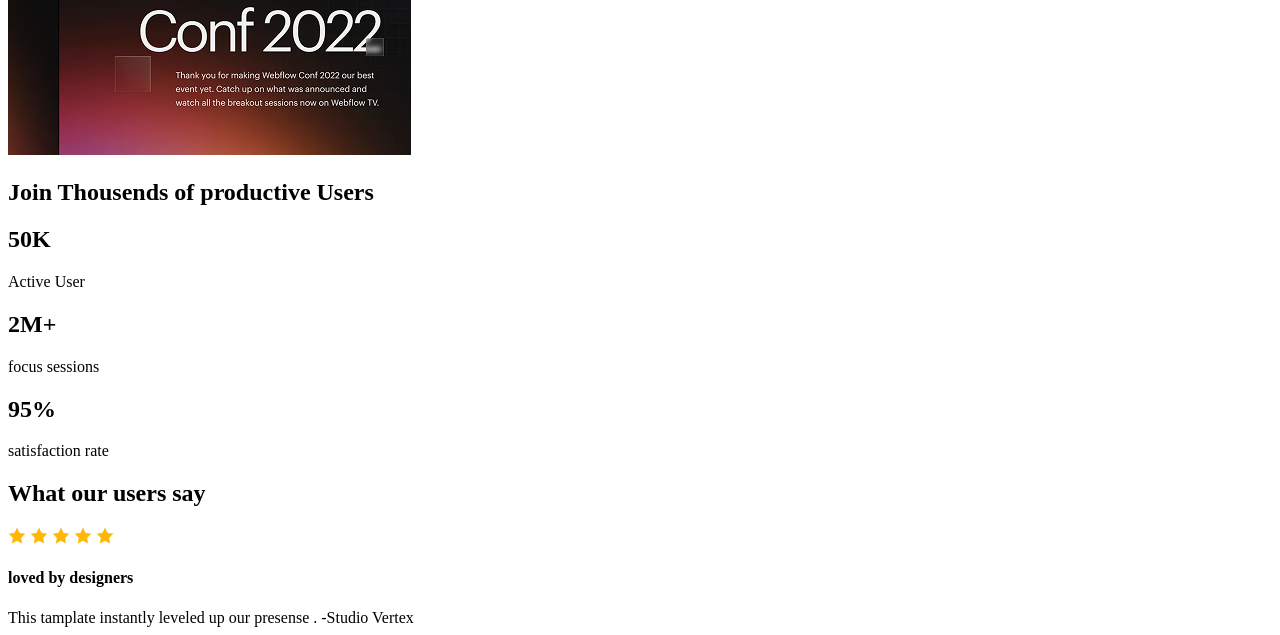
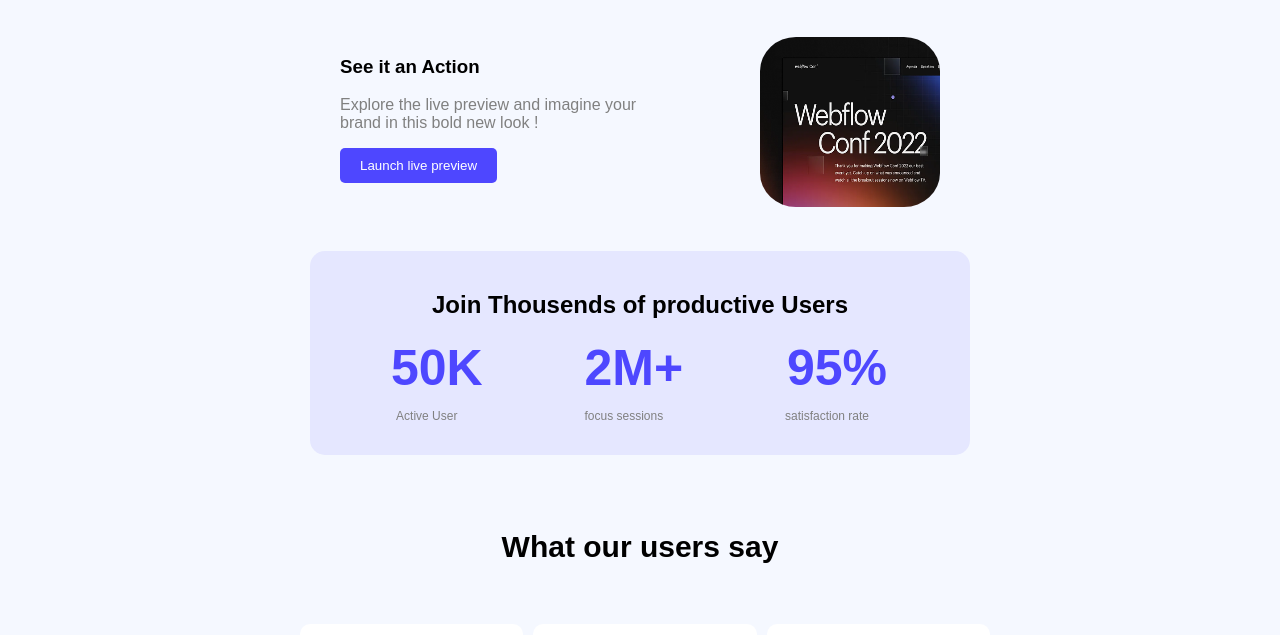
Before and after one commit to rafiology154/rafi-website-repo, a plain HTML site: page index.html in a window 1280 px wide. Shown: the part 463-1098 px from the top of the page. Drawn offline with Linux system fonts and the light colour scheme.

Commit message:
abaro bhul

```diff
--- a/index.html
+++ b/index.html
@@ -7,7 +7,7 @@
     <link rel="preconnect" href="https://fonts.googleapis.com">
 <link rel="preconnect" href="https://fonts.gstatic.com" crossorigin>
 <link href="https://fonts.googleapis.com/css2?family=Raleway:ital,wght@0,100..900;1,100..900&display=swap" rel="stylesheet">
-<link rel="stylesheet" href='styles/style.css'.css">
+<link rel="stylesheet" href='styles/rafi.css'.css">
 </head>
 <body class="raleway normal">
     <section class="banner-main">
```
